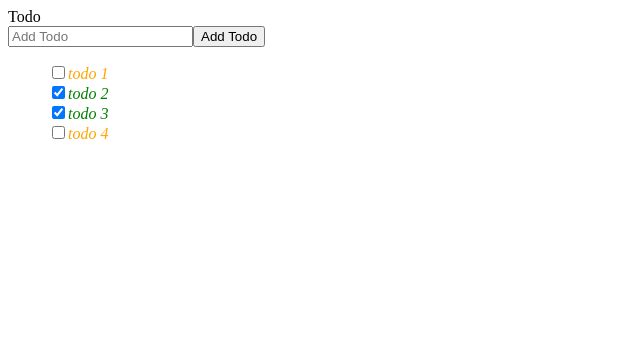
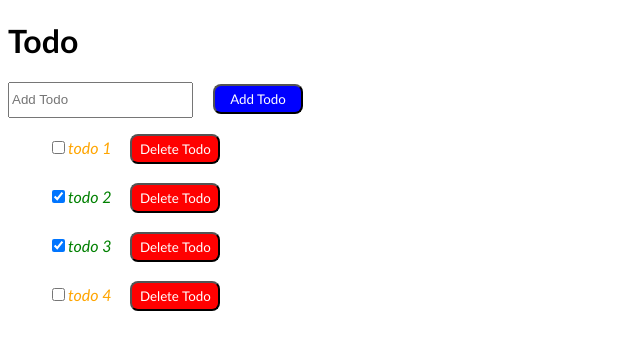
Before and after one commit to GhufranHasan/todoapp, a Next.js app: page / in a window 1280 px wide. Shown: the top 350 px of the page, without its empty margins (0-640 px from the left). Built offline with nearby package versions, Linux system fonts and the light colour scheme.

Commit message:
todo app - completed

```diff
--- a/app/head.tsx
+++ b/app/head.tsx
@@ -1,7 +1,7 @@
 export default function Head() {
   return (
     <>
-      <title>Create Next App</title>
+      <title>Todo App with NextJS | Ghufran Hasan | PIAIC202492</title>
       <meta content="width=device-width, initial-scale=1" name="viewport" />
       <meta name="description" content="Generated by create next app" />
       <link rel="icon" href="/favicon.ico" />
--- a/app/todo.tsx
+++ b/app/todo.tsx
@@ -28,27 +28,57 @@ export default function Todo() {
     }
     const addTodo = () => {
         const newTodo = { todoText: todo, completed: false}
-        const newTodos = { ...todos, newTodo }
+        const newTodos = [ ...todos, newTodo ]
         setTodos(newTodos)
         setTodo("")
         console.log()
     }
+
+    const deleteTodo = (el: any) => {
+        const newTodos = todos.filter((todo) => {
+            if(todo.todoText == el.todoText)
+                return false
+            return true
+        })
+        console.log("old Todos ", todos, "new Todos ", newTodos)
+        setTodos(newTodos)
+    }
   return (
     <>
-        <div>Todo</div>
-        <input placeholder="Add Todo" value={todo} onChange={(e)=>{setTodo(e.target.value.toLowerCase())}} />
-        <button onClick={addTodo}>Add Todo</button>
+        <h1 style={{fontFamily: "calibri"}}>Todo</h1>
+        <input style={{
+            height: "30px"
+        }} placeholder="Add Todo" value={todo} onChange={(e)=>{setTodo(e.target.value.toLowerCase())}} />
+        &nbsp; &nbsp; &nbsp;
+        <button style={{
+            backgroundColor: "blue",
+            color: "white",
+            borderRadius: "8px",
+            height: "30px",
+            width: "90px",
+            fontFamily: "calibri"
+        }} onClick={addTodo}>Add Todo</button>
         <ul>
             {todos.map((elm) => {
                 return (
                     <li style={{
                         color: elm.completed ? "green" : "orange",
+                        fontFamily: "calibri",
                         fontStyle: "oblique",
                         listStyle: "none"
                     }}
                         key={elm.todoText}>
                         <input type="checkbox" checked={elm.completed} onChange={() => { onClickHandler(elm) } } />
                         {elm.todoText}
+                        &nbsp; &nbsp; &nbsp;
+                        <button style={{
+                            backgroundColor: "red",
+                            color: "white",
+                            borderRadius: "8px",
+                            height: "30px",
+                            width: "90px",
+                            fontFamily: "calibri"
+                        }} onClick={() => (deleteTodo(elm))}>Delete Todo</button><br/><br/>
                     </li>
                 )
             })}
```
